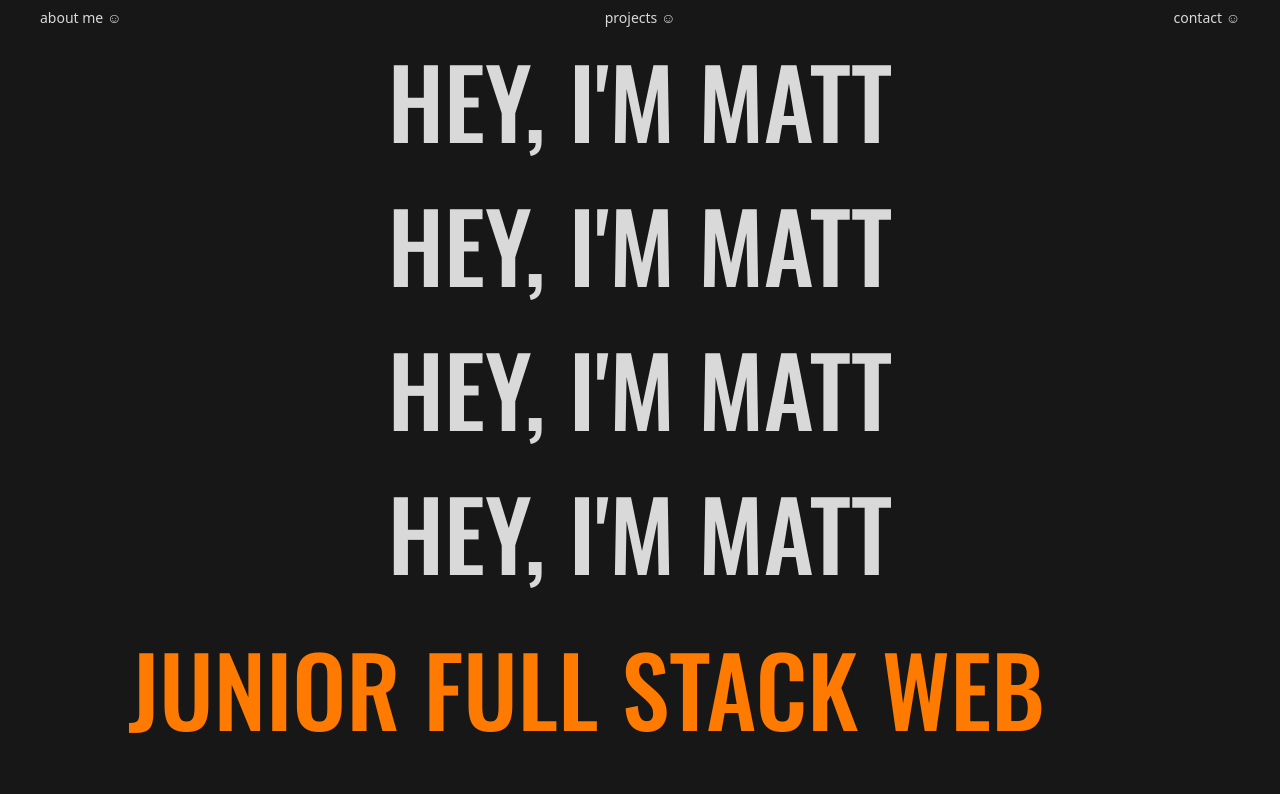
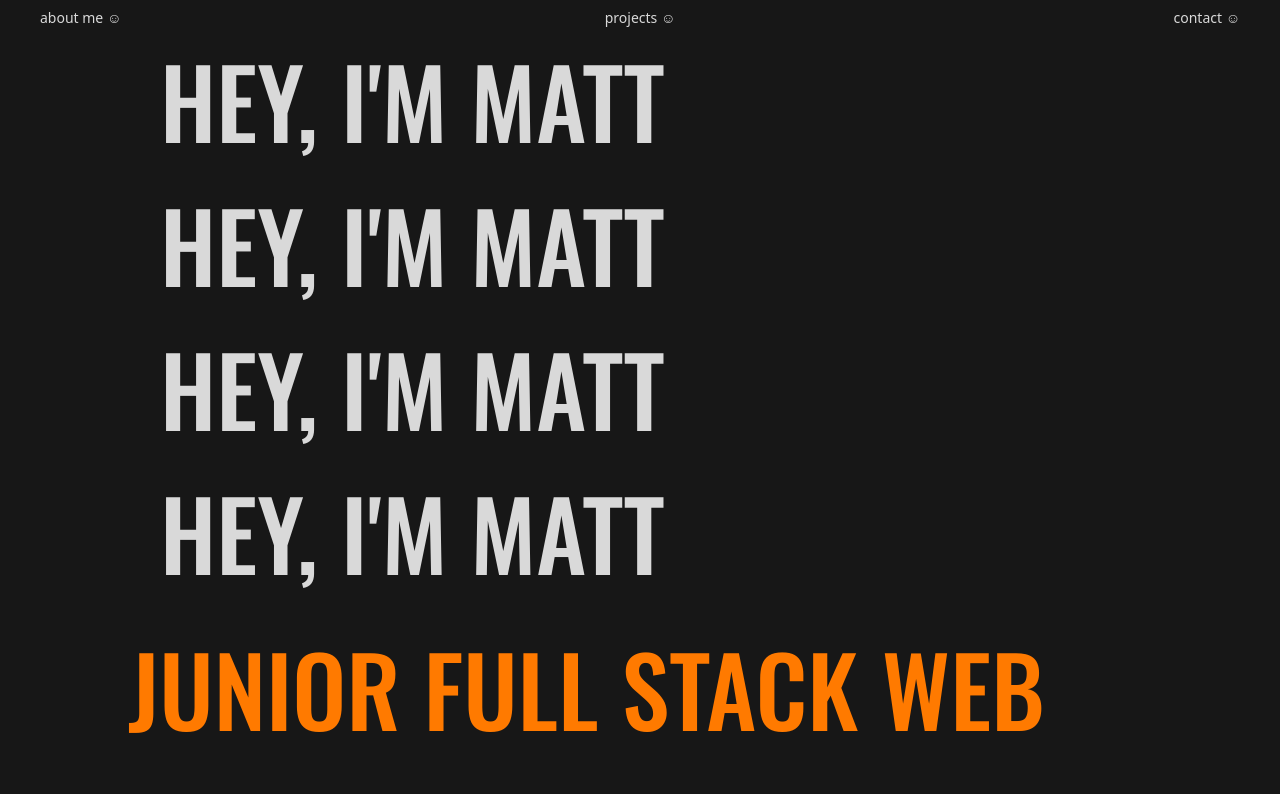
Before and after one commit to Matt-bryant21/2024portfolio, a React (Vite) app in the folder Portfolio/: page / in a window 1280 px wide. Shown: the top 794 px of the page. Built offline with nearby package versions, Linux system fonts and the light colour scheme.

Commit message:
changed again

```diff
--- a/Portfolio/src/components/Homepage.jsx
+++ b/Portfolio/src/components/Homepage.jsx
@@ -5,7 +5,7 @@ const Homepage = () => {
   return (
     <>
       <div className="flex flex-col">
-        <div className="flex justify-center">
+        <div className="flex sm:justify-center xl:justify-start ml-40">
           <div className="flex flex-col justif-center items-center">
             <h1>HEY, I&apos;M MATT</h1>
             <h1>HEY, I&apos;M MATT</h1>
```
